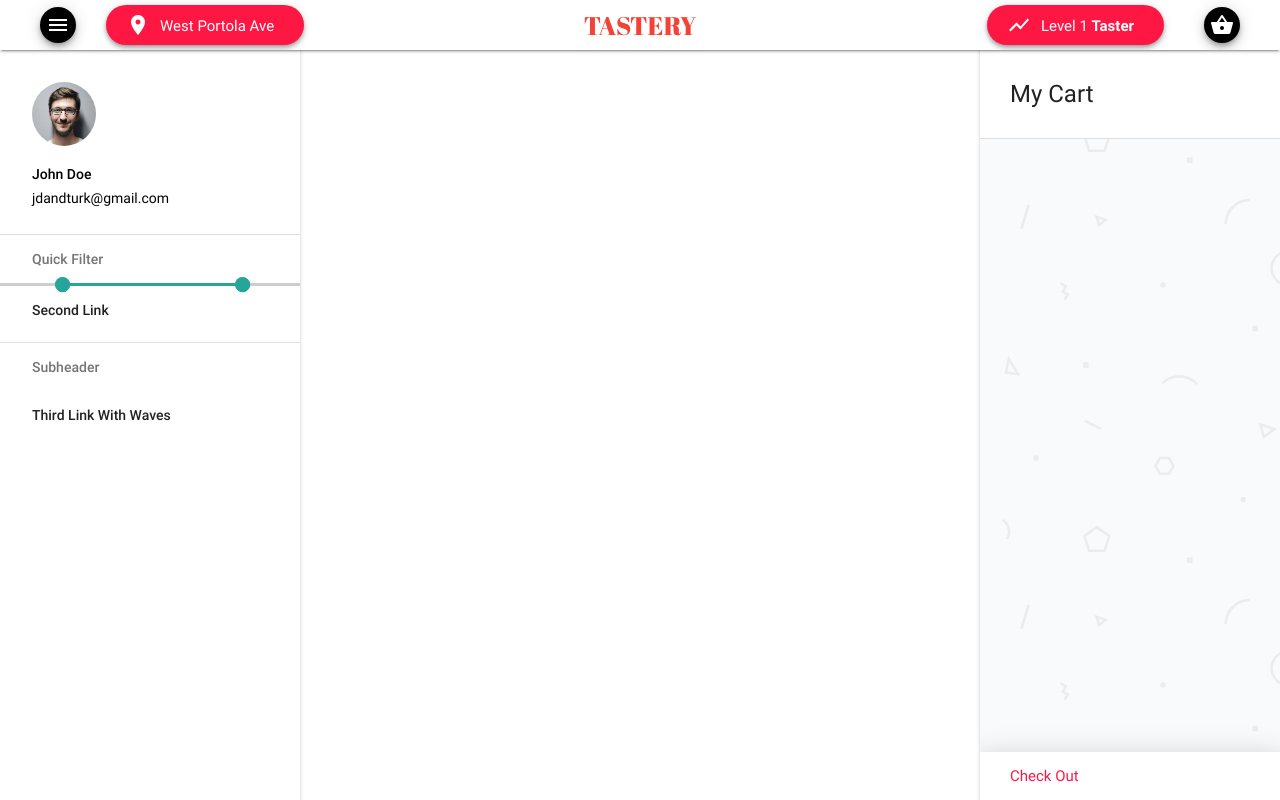
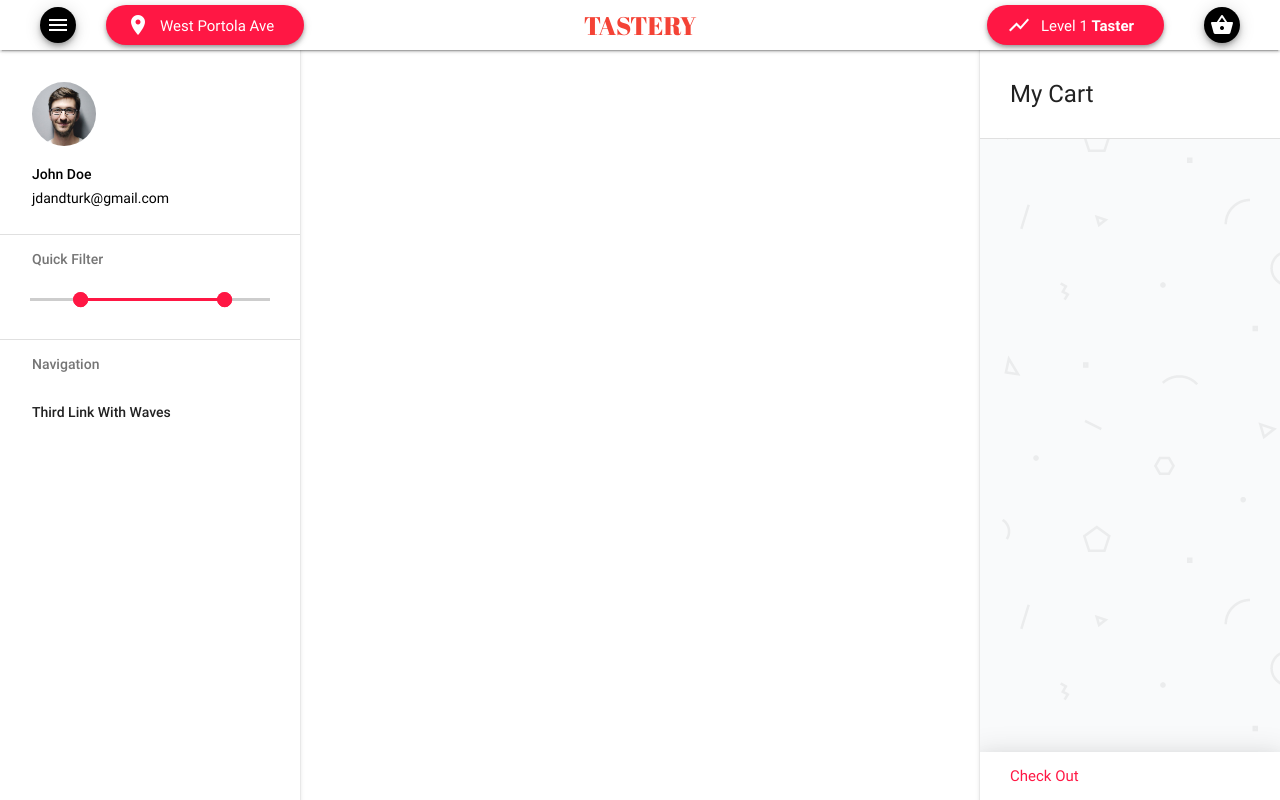
Before and after one commit to sidd0103/FBLA-2017, a plain HTML site: page marketplace.html in a window 1280 px wide. Drawn offline with Linux system fonts and the light colour scheme; some packages are replaced by stand-ins of ours; files whose address does not match are found by name.

Commit message:
fixed some bugs

```diff
--- a/css/marketplace.css
+++ b/css/marketplace.css
@@ -85,6 +85,20 @@
 .userWindow{
     margin-top: 50;
 }
+.priceSlider {
+    padding: 30;
+    padding-bottom: 30;
+    padding-top: 15;
+}
+.noUi-tooltip span {
+    display: block;
+    top: -10;
+    text-align: center;
+    left: -.5;
+}
+.noUi-target.noUi-horizontal .noUi-tooltip, .noUi-connect, .noUi-horizontal .noUi-handle, .noUi-vertical .noUi-handle{
+    background-color: #ff1744;
+}
 /*SHOPPING CART*/
 .cartTitle {
     font-size: 24;
--- a/marketplace.html
+++ b/marketplace.html
@@ -63,12 +63,11 @@
             <div class="divider"></div>
         </li>
         <li><a class="subheader">Quick Filter</a></li>
-        <li><div id="test-slider"></div></li>
-        <li><a href="#!">Second Link</a></li>
+        <li class="priceSlider"><div id="test-slider"></div></li>
         <li>
             <div class="divider"></div>
         </li>
-        <li><a class="subheader">Subheader</a></li>
+        <li><a class="subheader">Navigation</a></li>
         <li><a class="waves-effect" href="#!">Third Link With Waves</a></li>
     </ul>
     <!--SHOPPING CART -->
```
